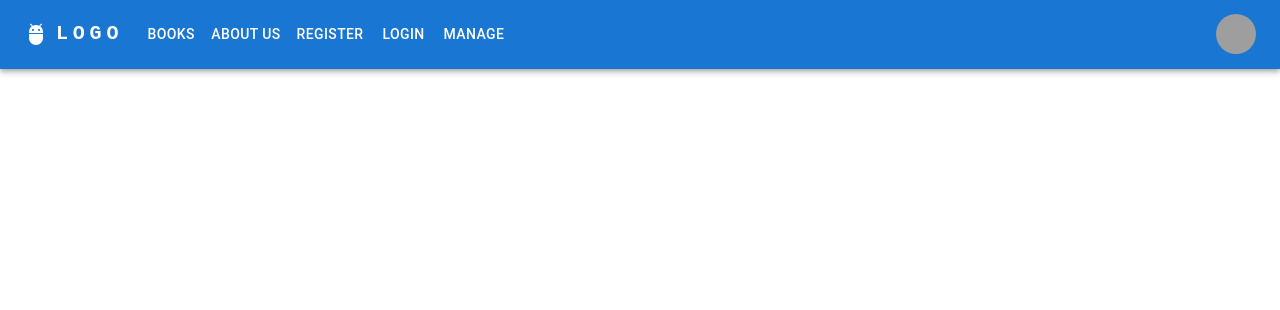
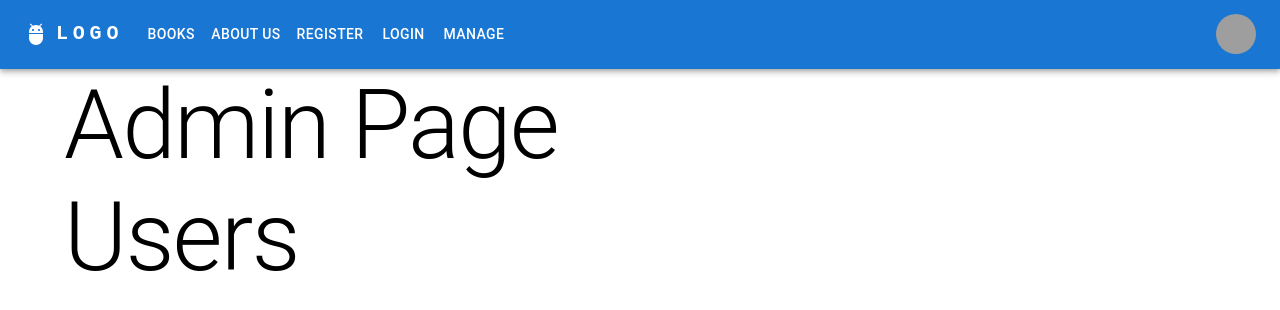
Before and after one commit to OFIRI/colman-bookshop-client, a React (Create React App) app: page /admin/users in a window 1280 px wide. Shown: the top 310 px of the page. Built offline with nearby package versions, Linux system fonts and the light colour scheme; grey boxes are pictures that could not be loaded.

Commit message:
added admin routing

```diff
--- a/src/App.tsx
+++ b/src/App.tsx
@@ -26,7 +26,7 @@ function App() {
               <Route path="/BookDetails/:id" element={<BookDetails />} />
               <Route path="/register" element={<Register />} />
               <Route path="/login" element={<Login />} />
-              <Route path="/admin" element={
+              <Route path="/admin/*" element={
                 <AdminProtectedRoute>
                   <AdminPage />
                 </AdminProtectedRoute>}/>
--- a/src/Components/Admin/AdminPage.tsx
+++ b/src/Components/Admin/AdminPage.tsx
@@ -1,6 +1,8 @@
 import { yupResolver } from "@hookform/resolvers/yup";
-import { Button, Container, Grid, Paper, TextField, Typography } from "@mui/material";
+import { Button, Container, Grid, Paper, Switch, TextField, Typography } from "@mui/material";
 import React, { FC, ReactNode } from "react";
+import { Route, Routes } from "react-router-dom";
+import AdminUsersView from "./AdminSections/AdminUsersView";
 
 
 type AdminPageProps = {
@@ -9,14 +11,17 @@ type AdminPageProps = {
 
 
 const AdminPage: FC<AdminPageProps> = ({children}) =>{
+    return (
+      <Grid container>
+        <Container>
+          <Typography variant="h1">Admin Page</Typography>
+        </Container>
 
-    return (
-        <Grid container>
-            <Container>
-                <Typography variant="h1">Admin Page</Typography>
-            </Container>
-        </Grid>
-    )
+        <Routes>
+          <Route path={`users`} element={<AdminUsersView />} />
+        </Routes>
+      </Grid>
+    );
 }
 
 export default AdminPage;
--- /dev/null
+++ b/src/Components/Admin/AdminSections/AdminUsersView.tsx
@@ -0,0 +1,23 @@
+import { yupResolver } from "@hookform/resolvers/yup";
+import { Button, Container, Grid, Paper, Switch, TextField, Typography } from "@mui/material";
+import React, { FC, ReactNode } from "react";
+import { Route } from "react-router-dom";
+
+
+type AdminUsersViewProps = {
+    children?: ReactNode
+}
+
+
+const AdminUsersView: FC<AdminUsersViewProps> = ({children}) =>{
+
+    return (
+      <Grid container>
+        <Container>
+          <Typography variant="h1">Users</Typography>
+        </Container>
+      </Grid>
+    );
+}
+
+export default AdminUsersView;
--- a/src/contexts/SessionContext/SessionContext.tsx
+++ b/src/contexts/SessionContext/SessionContext.tsx
@@ -17,7 +17,7 @@ export interface SessionState {
 
 
 const defaultState: SessionState = {
-    isAdmin: false
+    isAdmin: true
 }
 
 const reducer = (state:SessionState, action: SessionAction) => {
```
